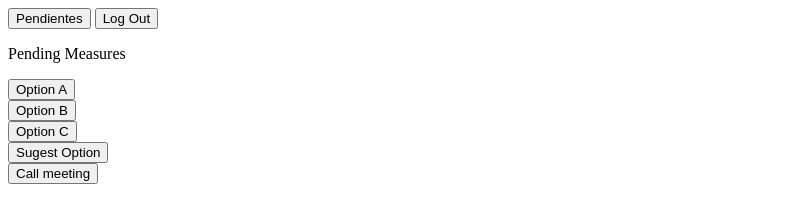
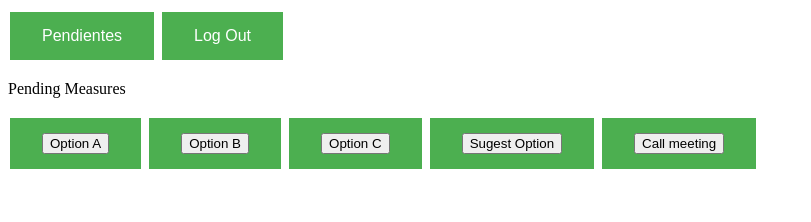
Before and after one commit to Daniel780/Prueba2, a plain HTML site: page docs/Index.html in a window 1280 px wide. Shown: the whole page, without its empty margins (0-811 px from the left). Drawn offline with Linux system fonts and the light colour scheme.

Commit message:
cambio en el index

```diff
--- a/docs/Index.html
+++ b/docs/Index.html
@@ -5,7 +5,7 @@
     <title>P&G Dashboard</title>
 </head>
 <body>
-  <link rel="stylesheet" href="Dashboard.css">
+  <link rel="stylesheet" href="main.css">
 <div >
 <input class= "botonA" type="submit" value="Pendientes" />
 <input class= "botonA" type="submit" value="Log Out" />
```
